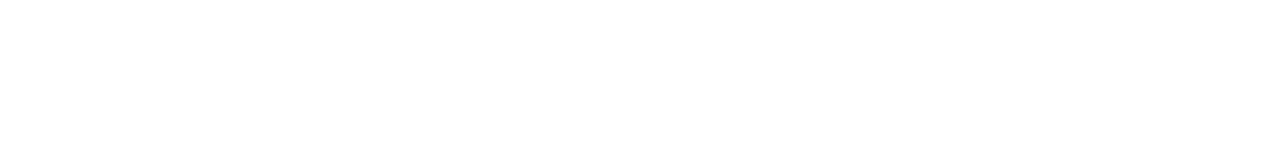
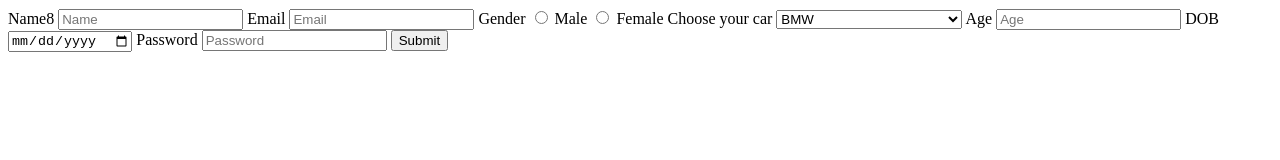
Before and after one commit to acciojob/car-insurance-form-DDongleGithub, a website: page main.html in a window 1280 px wide. Drawn offline with Linux system fonts and the light colour scheme.

Commit message:
created a submission

```diff
--- a/main.html
+++ b/main.html
@@ -7,6 +7,52 @@
 </head>
 
 <body>
+	 <form method="post">
+        <label for="name">Name8
+            <input type="text" id="name" required placeholder="Name">
+        </label>
+
+        <label for="email">Email
+            <input type="email" id="email" required placeholder="Email">
+        </label>
+
+        <label for="gender">Gender
+            <input type="radio" name="gender" id="gender_m"> Male
+            <input type="radio" name="gender" id="gender_f"> Female
+        </label>
+
+        <label for="cars">Choose your car
+            <select id="cars">
+                <option disabled>--Please choose an option--</option>
+                <option value="bmw">BMW</option>
+                <option value="audi">Audi</option>
+                <option value="mercedez">Mercedez</option>
+            </select>
+        </label>
+
+        <label for="carage">Age
+            <input type="number" id="carage" required placeholder="Age">
+        </label>
+
+        <label for="dop">DOB
+            <input type="date" id="dop" required>
+
+        </label>
+<!--
+        <label for="tel">Phone Number
+            <input type="number" id="tel" placeholder="xxx-xxx-xxxx">
+        </label> -->
+
+        <label for="password">Password
+            <input type="password" id="password" placeholder="Password" required>
+        </label>
+<!--
+        <label for="tos">I agree to the TOS
+            <input type="checkbox" id="tos" required>
+        </label> -->
+
+        <button type="submit">Submit</button>
+    </form>
 	<!-- the entire body must be written by student -->
     <script type="text/javascript" src="./script.js">
 </script>
```
